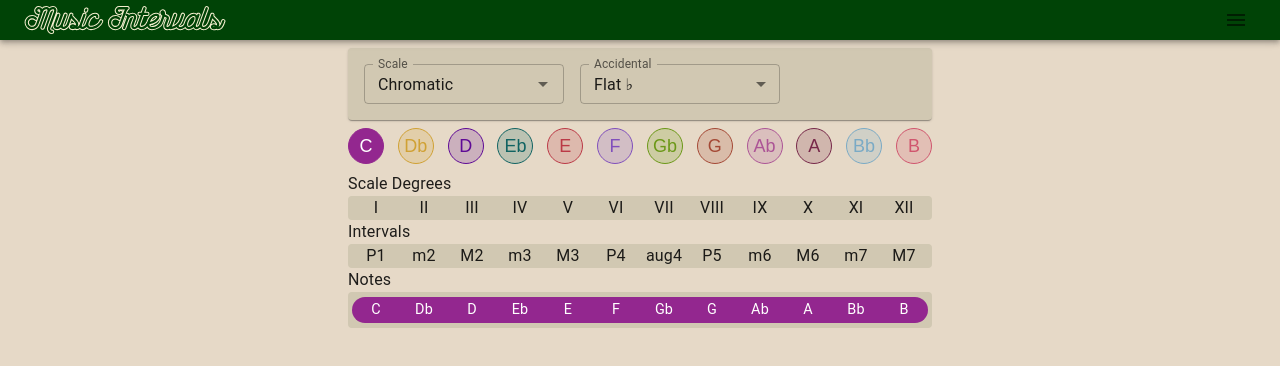
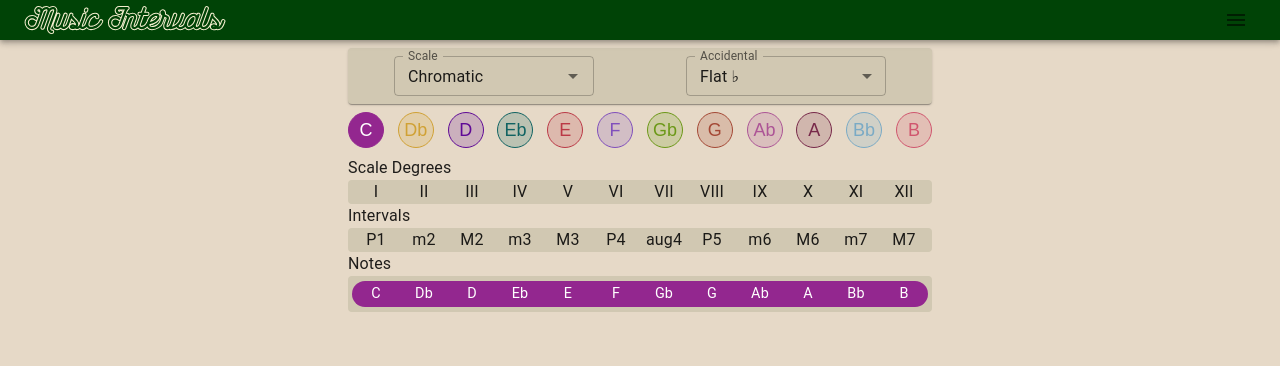
Before and after one commit to glennholland/interval-calc, a React (Vite) app: page / in a window 1280 px wide. Shown: the top 366 px of the page. Built offline with nearby package versions, Linux system fonts and the light colour scheme.

Commit message:
better spacing for controls

```diff
--- a/src/App.tsx
+++ b/src/App.tsx
@@ -73,8 +73,8 @@ function App() {
             display: 'flex',
             width: '100%',
             gap: 2,
-            padding: 2,
-            flexWrap: 'wrap',
+            padding: 1,
+            justifyContent: 'space-around',
           }}
         >
           <Box sx={{ display: 'flex', flexDirection: 'column' }}>
--- a/src/Table.tsx
+++ b/src/Table.tsx
@@ -87,7 +87,7 @@ const DataTable = ({
         }}
       >
         <TableBody>
-          {rowsWithAccidentals.map((row, idx, arr) => {
+          {rowsWithAccidentals.map((row, idx) => {
             const backgroundColor = getNoteColor(activeNotes[idx]);
             return (
               <TableRow
```
